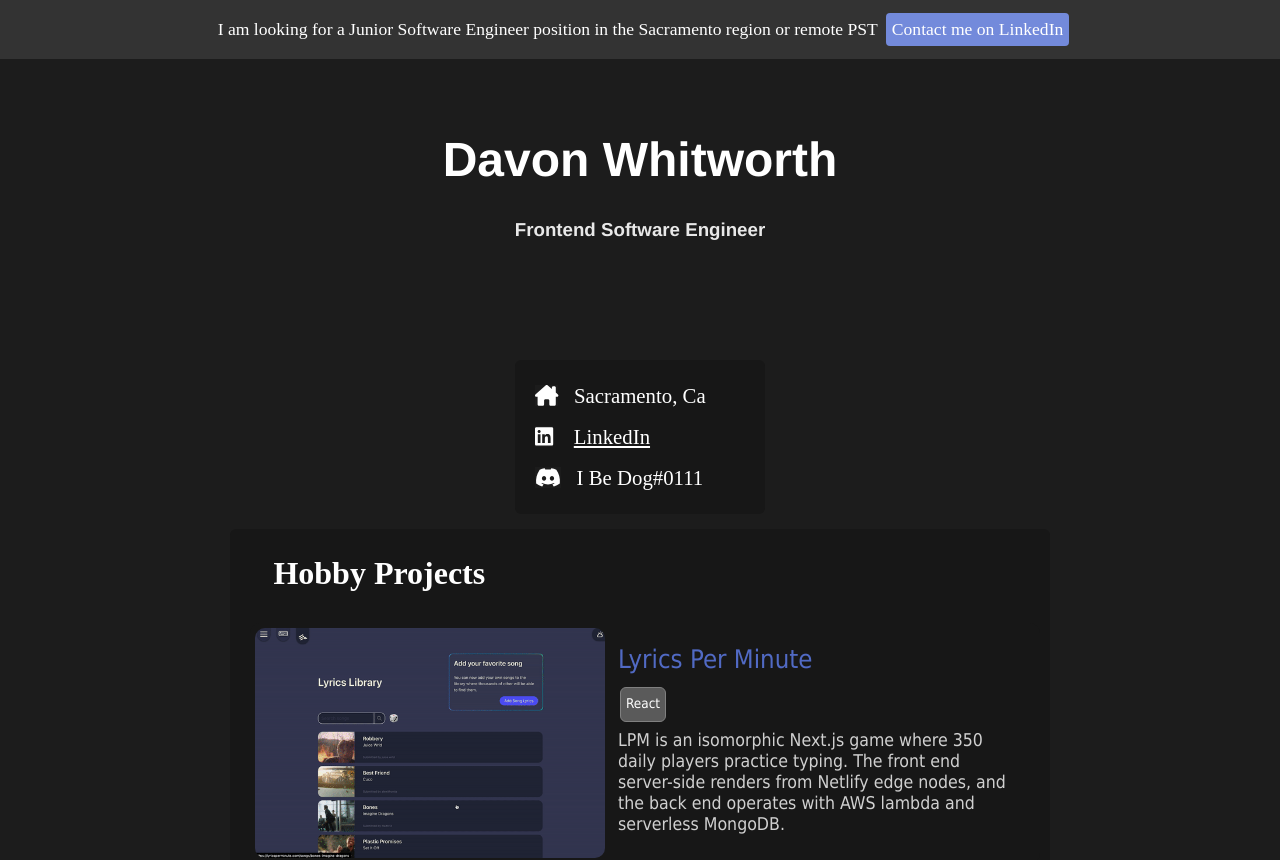
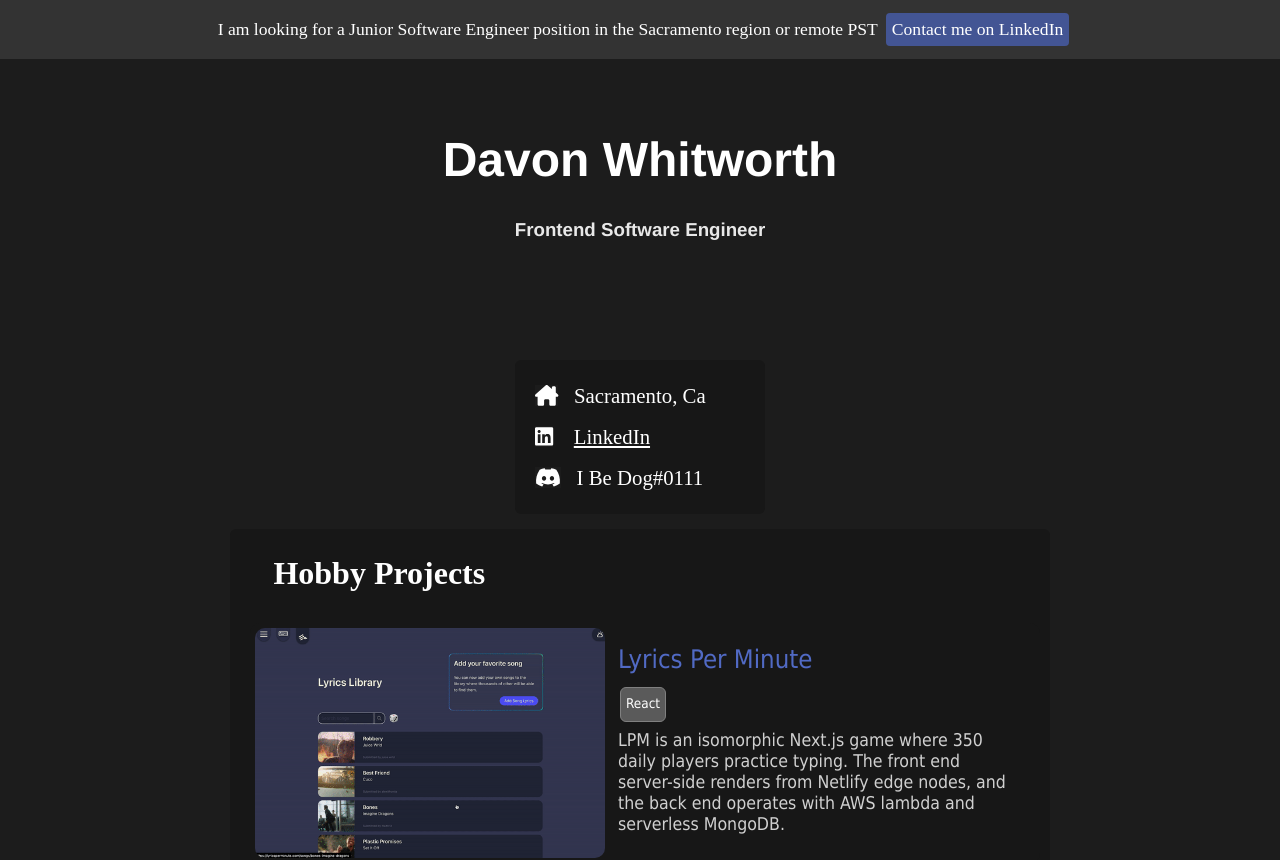
Before and after one commit to DavonWhitworth/davon-whitworth, a React (Create React App) app: page / in a window 1280 px wide. Shown: the top 860 px of the page. Built offline with nearby package versions, Linux system fonts and the light colour scheme.

Commit message:
color change

```diff
--- a/src/components/headbanner.js
+++ b/src/components/headbanner.js
@@ -27,7 +27,7 @@ const Bannertext = styled.div`
 const LinkedInbutton = styled.a`
   color: inherit;
   width: auto;
-  background-color: #738adb;
+  background-color: #435594;
   display: inline-block;
   border-radius: 4px;
   margin: 3px;
```
